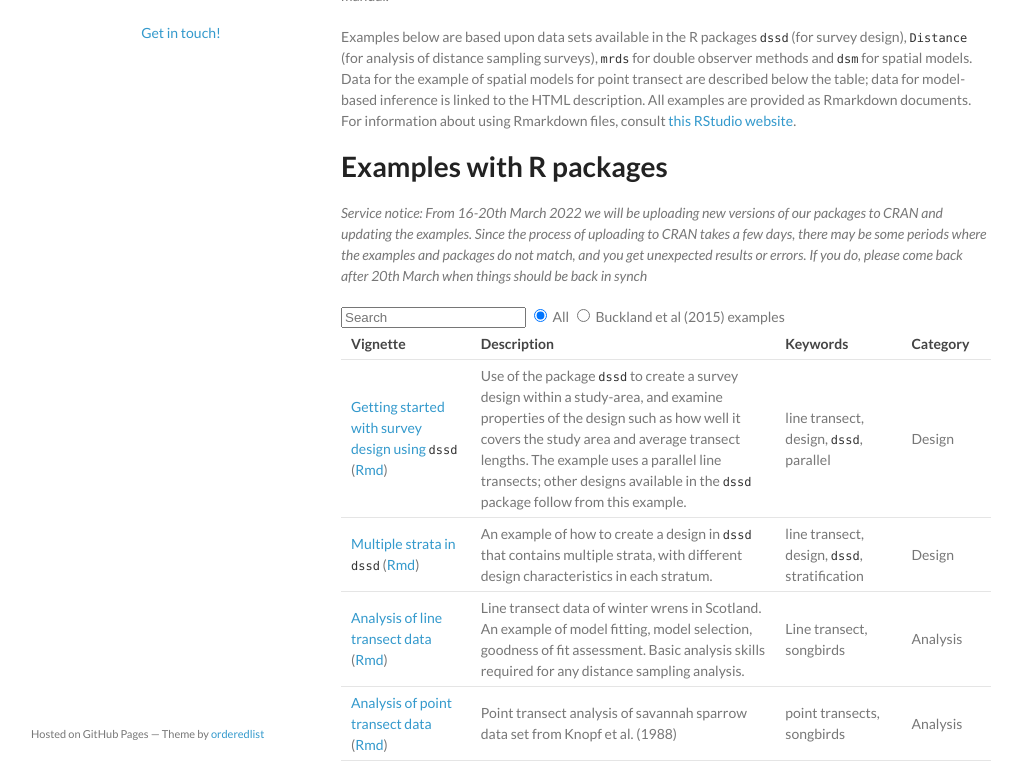
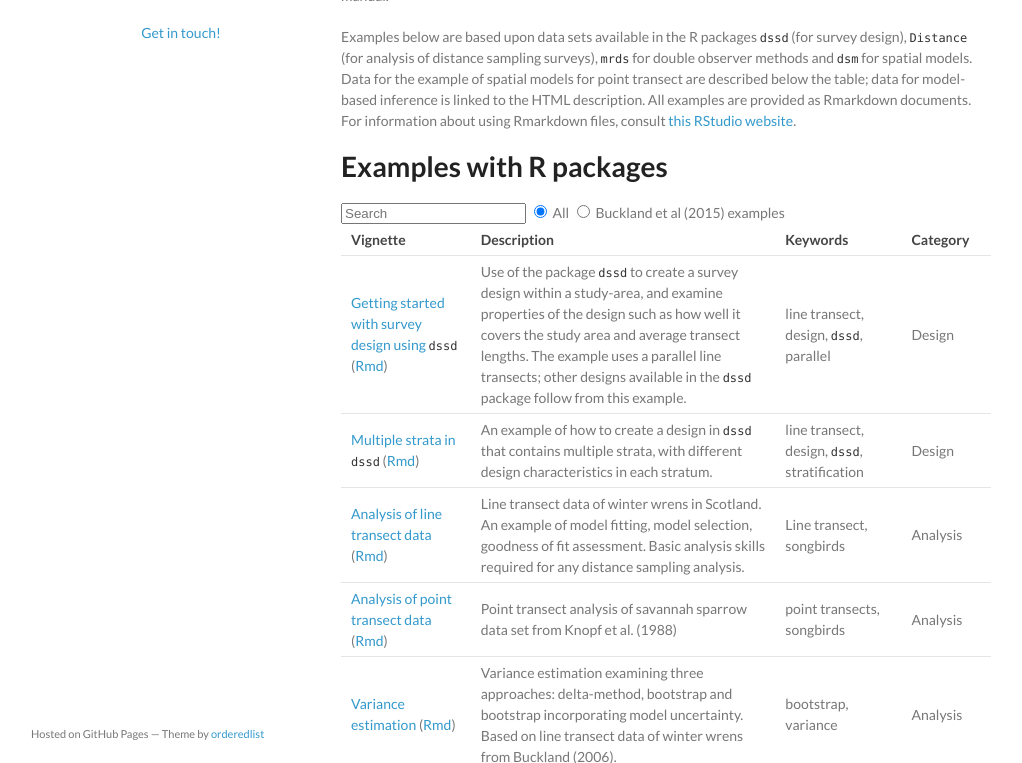
Before and after one commit to distanceexamples/distanceexamples.github.io, a Jekyll site: the page built from index.md, in a window 1280 px wide and 900 px high, cut to the strip 137-900 px from the top of the window. Shown: the whole strip, without its empty margins (129-1151 px from the left). Built offline with Jekyll 4.4.1, drawn with Linux system fonts in a browser that asks for light colours.

Commit message:
Removed service notice

```diff
--- a/index.md
+++ b/index.md
@@ -11,8 +11,6 @@ Here you can find a set of worked examples ("vignettes") demonstrating various a
 Examples below are based upon data sets available in the R packages `dssd` (for survey design), `Distance` (for analysis of distance sampling surveys), `mrds` for double observer methods and `dsm` for spatial models.  Data for the example of spatial models for point transect are described below the table; data for model-based inference is linked to the HTML description.   All examples are provided as Rmarkdown documents.  For information about using Rmarkdown files, consult [this RStudio website](https://rmarkdown.rstudio.com/).
 
 # Examples with R packages
-
-_Service notice: From 16-20th March 2022 we will be uploading new versions of our packages to CRAN and updating the examples.  Since the process of uploading to CRAN takes a few days, there may be some periods where the examples and packages do not match, and you get unexpected results or errors.  If you do, please come back after 20th March when things should be back in synch_
 
 <form>
   <input type="search" id="table-filter" data-table="order-table" placeholder="Search">
```
